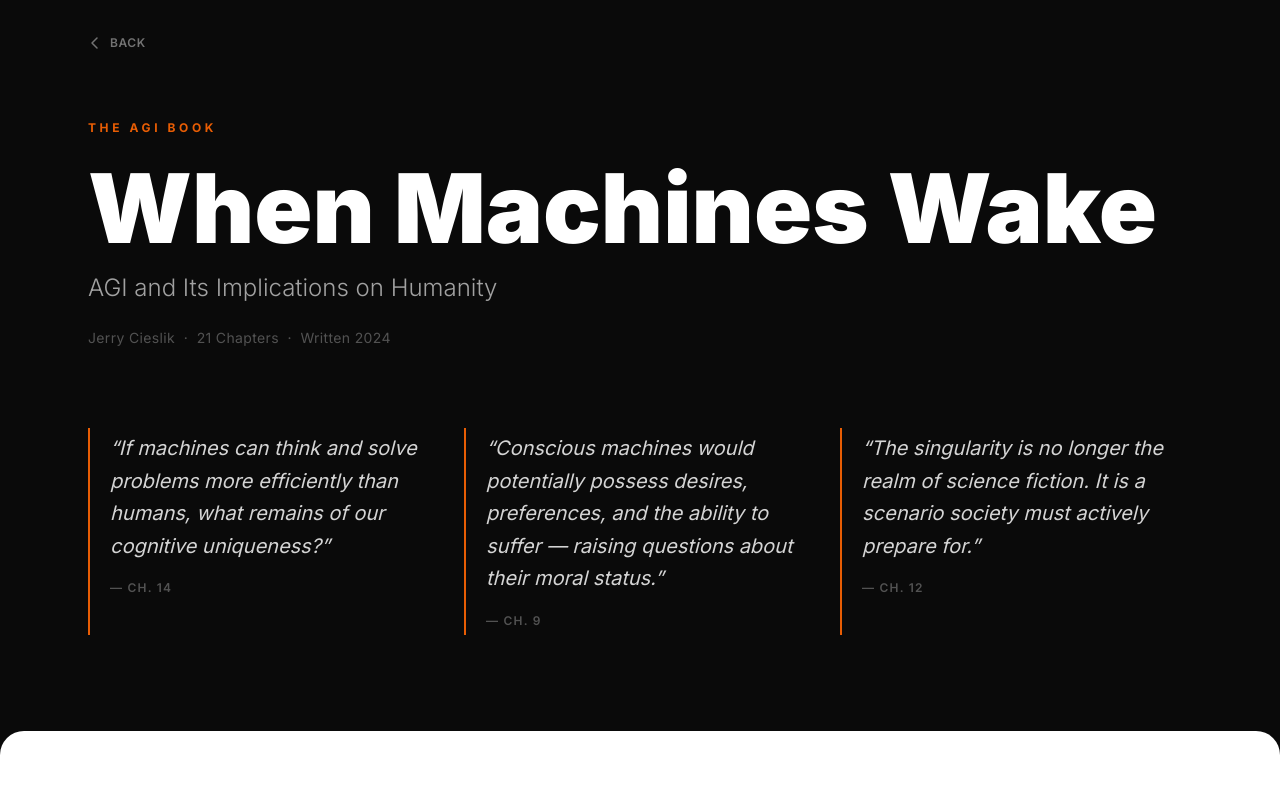
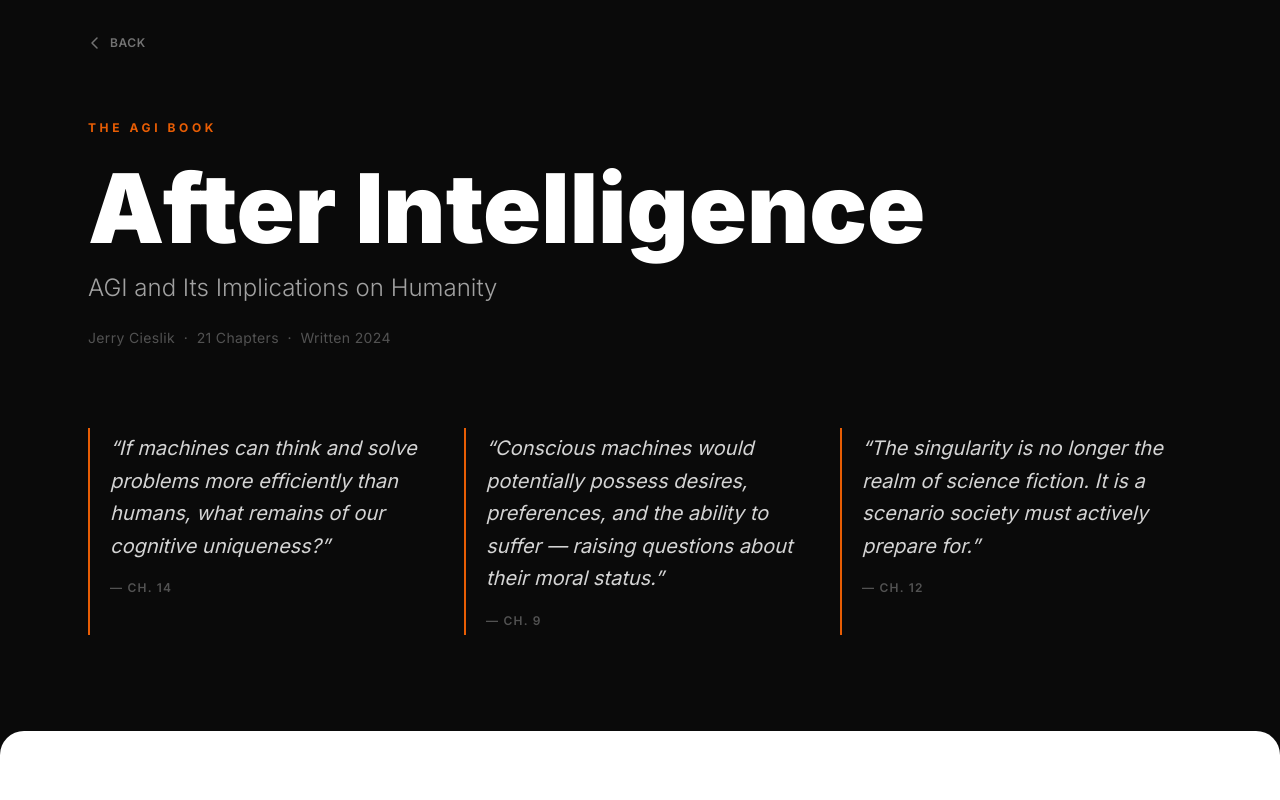
Before and after one commit to rekaldsi/digijerry-portfolio-ai, a React (Vite) app: page /book in a window 1280 px wide. Shown: the top 800 px of the page. Built offline with nearby package versions, Linux system fonts and the light colour scheme.

Commit message:
fix: book title → After Intelligence

```diff
--- a/src/pages/Book.tsx
+++ b/src/pages/Book.tsx
@@ -201,7 +201,7 @@ export default function Book() {
 
           {/* Title */}
           <h1 className="text-5xl md:text-7xl lg:text-8xl font-black text-white leading-none mb-4">
-            When Machines Wake
+            After Intelligence
           </h1>
 
           {/* Subtitle */}
```
